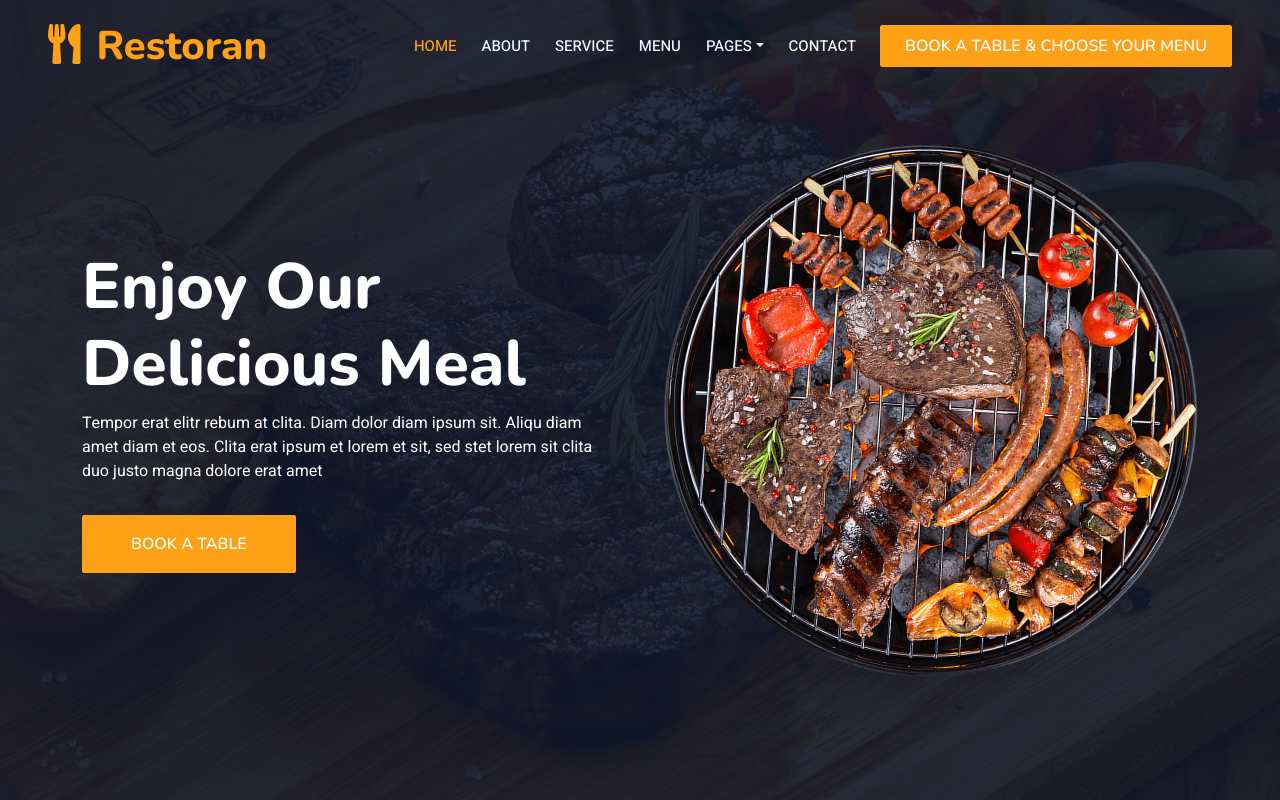
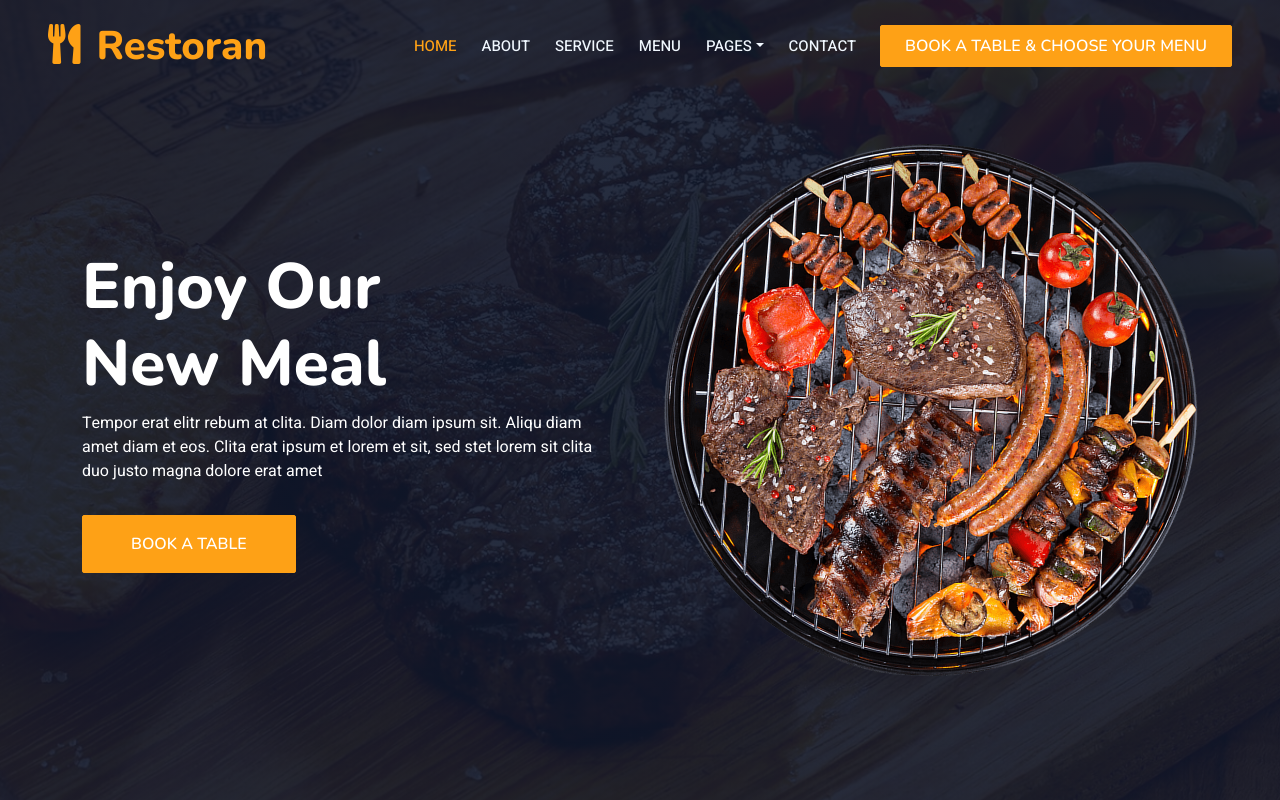
Before and after one commit to softdevops2023/gitpractice, a plain HTML site: page index.html in a window 1280 px wide. Shown: the top 800 px of the page. Drawn offline with nearby package versions, Linux system fonts and the light colour scheme.

Commit message:
Update index.html

```diff
--- a/index.html
+++ b/index.html
@@ -77,7 +77,7 @@
                 <div class="container my-5 py-5">
                     <div class="row align-items-center g-5">
                         <div class="col-lg-6 text-center text-lg-start">
-                            <h1 class="display-3 text-white animated slideInLeft">Enjoy Our<br>Delicious Meal</h1>
+                            <h1 class="display-3 text-white animated slideInLeft">Enjoy Our<br>New Meal</h1>
                             <p class="text-white animated slideInLeft mb-4 pb-2">Tempor erat elitr rebum at clita. Diam dolor diam ipsum sit. Aliqu diam amet diam et eos. Clita erat ipsum et lorem et sit, sed stet lorem sit clita duo justo magna dolore erat amet</p>
                             <a href="" class="btn btn-primary py-sm-3 px-sm-5 me-3 animated slideInLeft">Book A Table</a>
                         </div>
```
